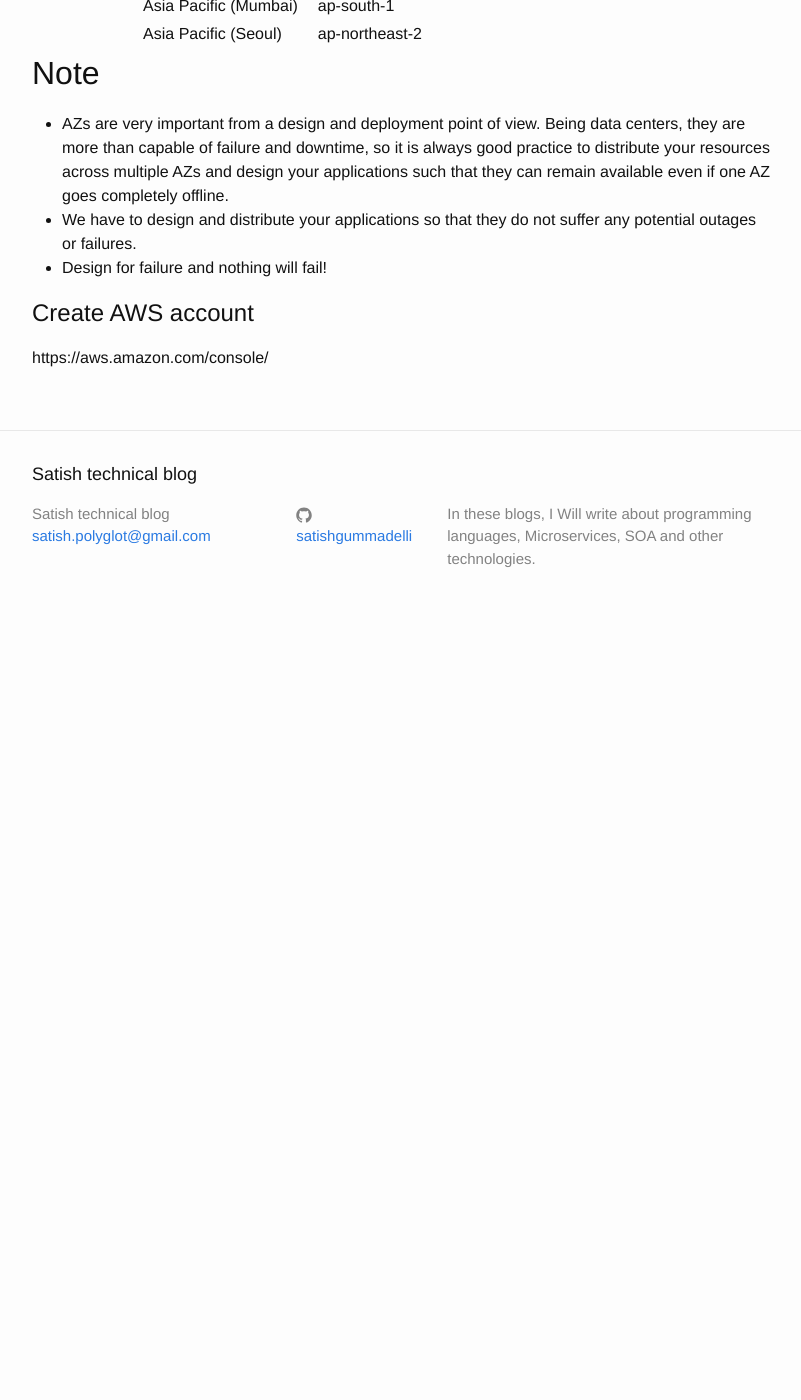
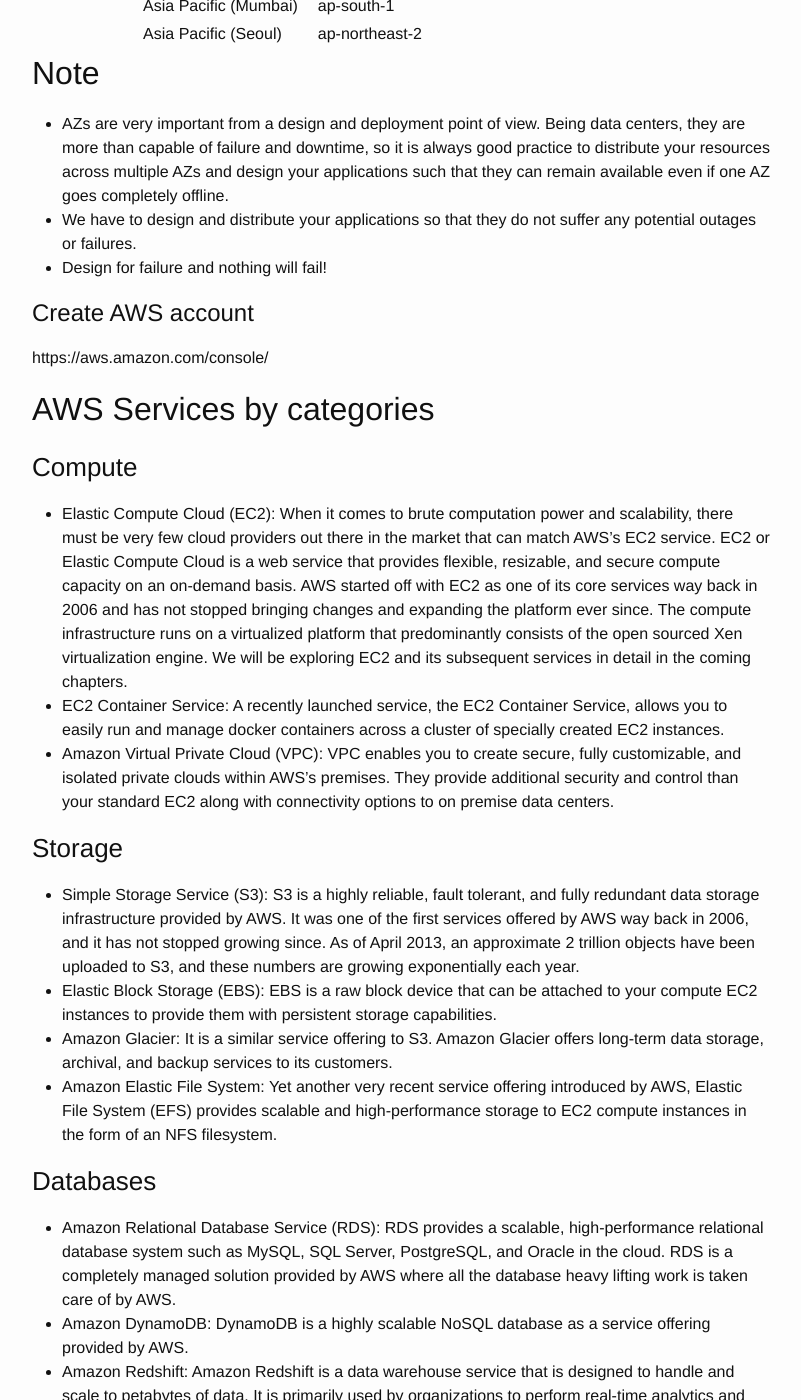
Before and after one commit to satishgummadelli/satishgummadelli.github.io, a Jekyll site: the page built from _posts/2017-01-12-aws-day2.markdown, in a window 1280 px wide and 1400 px high, scrolled down 1987 px. Shown: the whole window, without its empty margins (238-1039 px from the left). Built offline with Jekyll 4.4.1, drawn with Linux system fonts in a browser that asks for light colours; before the commit the page ends 2617 px from its top, so only the background shows below that; some of the changed text lies outside the part shown.

Commit message:
adding AWS fs
adding AWS fs

```diff
--- a/_posts/2017-01-12-aws-day2.markdown
+++ b/_posts/2017-01-12-aws-day2.markdown
@@ -86,3 +86,53 @@
 
 # Create AWS account
 https://aws.amazon.com/console/
+
+
+
+## AWS Services by categories
+
+
+### Compute
+
+
+- Elastic Compute Cloud (EC2): When it comes to brute computation power and scalability, there must be very few cloud providers out there in the market that can match AWS's EC2 service. EC2 or Elastic Compute Cloud is a web service that provides flexible, resizable, and secure compute capacity on an on-demand basis. AWS started off with EC2 as one of its core services way back in 2006 and has not stopped bringing changes and expanding the platform ever since. The compute infrastructure runs on a virtualized platform that predominantly consists of the open sourced Xen virtualization engine. We will be exploring EC2 and its subsequent services in detail in the coming chapters.
+- EC2 Container Service: A recently launched service, the EC2 Container Service, allows you to easily run and manage docker containers across a cluster of specially created EC2 instances.
+- Amazon Virtual Private Cloud (VPC): VPC enables you to create secure, fully customizable, and isolated private clouds within AWS's premises. They provide additional security and control than your standard EC2 along with connectivity options to on premise data centers.
+
+### Storage
+
+- Simple Storage Service (S3): S3 is a highly reliable, fault tolerant, and fully redundant data storage infrastructure provided by AWS. It was one of the first services offered by AWS way back in 2006, and it has not stopped growing since. As of April 2013, an approximate 2 trillion objects have been uploaded to S3, and these numbers are growing exponentially each year.
+- Elastic Block Storage (EBS): EBS is a raw block device that can be attached to your compute EC2 instances to provide them with persistent storage capabilities.
+- Amazon Glacier: It is a similar service offering to S3. Amazon Glacier offers long-term data storage, archival, and backup services to its customers.
+- Amazon Elastic File System: Yet another very recent service offering introduced by AWS, Elastic File System (EFS) provides scalable and high-performance storage to EC2 compute instances in the form of an NFS filesystem.
+
+### Databases
+
+- Amazon Relational Database Service (RDS): RDS provides a scalable, high-performance relational database system such as MySQL, SQL Server, PostgreSQL, and Oracle in the cloud. RDS is a completely managed solution provided by AWS where all the database heavy lifting work is taken care of by AWS.
+- Amazon DynamoDB: DynamoDB is a highly scalable NoSQL database as a service offering provided by AWS.
+- Amazon Redshift: Amazon Redshift is a data warehouse service that is designed to handle and scale to petabytes of data. It is primarily used by organizations to perform real-time analytics and data mining.
+
+### Networking
+This includes the following services:
+
+- Elastic Load Balancer (ELB): ELB is a dynamic load balancing service provided by AWS used to distribute traffic among EC2 instances. You will be learning about ELB a bit more in detail in subsequent chapters.
+- Amazon Route 53: Route 53 is a highly scalable and available DNS web service provided by AWS. Rather than configuring DNS names and settings for your domain provider, you can leverage Route 53 to do the heavy lifting work for you.
+
+### Distributed computing and analytics
+
+- Amazon Elastic MapReduce (EMR): As the name suggests, this service provides users with a highly scalable and easy way to distribute and process large amounts of data using Apache's Hadoop. You can integrate the functionalities of EMR with Amazon S3 to store your large data or with Amazon DynamoDB as well.
+- Amazon Redshift: This is a massive data warehouse that users can use to store, analyze, and query petabytes of data.
+
+
+### Content distribution and delivery
+- Amazon CloudFront is basically a content delivery web service that can be used to distribute various types of content, such as media, files, and so on, with high data transfer speeds to end users globally. You can use CloudFront in conjunction with other AWS services such as EC2 and ELB as well.
+
+### Workflow and messaging
+
+- Amazon Simple Notification Service (SNS): SNS is a simple, fully managed push messaging service provided by AWS. You can use it to push your messages to mobile devices (SMS service) and even to other AWS services as API calls to trigger or notify certain activities.
+- Amazon Simple Email Service (SES): As the name suggests, SES is used to send bulk e-mails to various recipients. These e-mails can be anything, from simple notifications to transactions messages, and so on. Think of it as a really large mail server that can scale as per your requirements and is completely managed by AWS! Awesome, isn't it!
+Monitoring
+- Amazon CloudWatch is a monitoring tool provided by AWS that you can use to monitor any and all aspects of your AWS environment, from EC2 instances to your RDS services to the load on your ELBs, and so on. You can even create your own metrics, set thresholds, create alarms, and a whole lot of other activities as well.
+
+###  Identity and access management
+AWS provides a rich set of tools and services to secure and control your infrastructure on the cloud. The most important and commonly used service for this is identity and access management (IAM). Using IAM, you can, as an organizational administrator, create and manage users, assign them specific roles and permissions, and manage active directory federations as well. We will be using a lot of IAM in the next chapter, which covers this topic in greater depth.
```
Also changed, not shown: _images/AWS platform.jpg (added).
